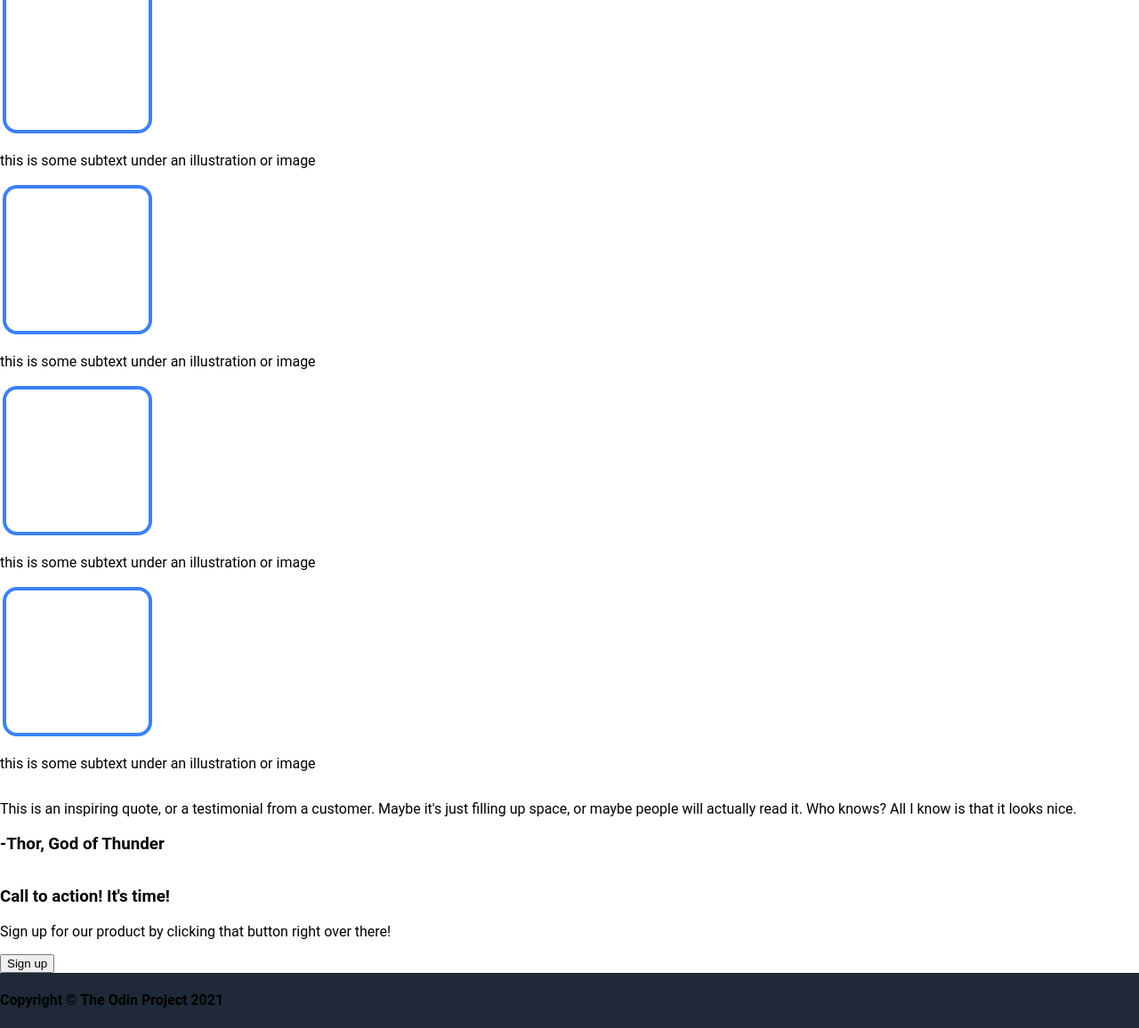
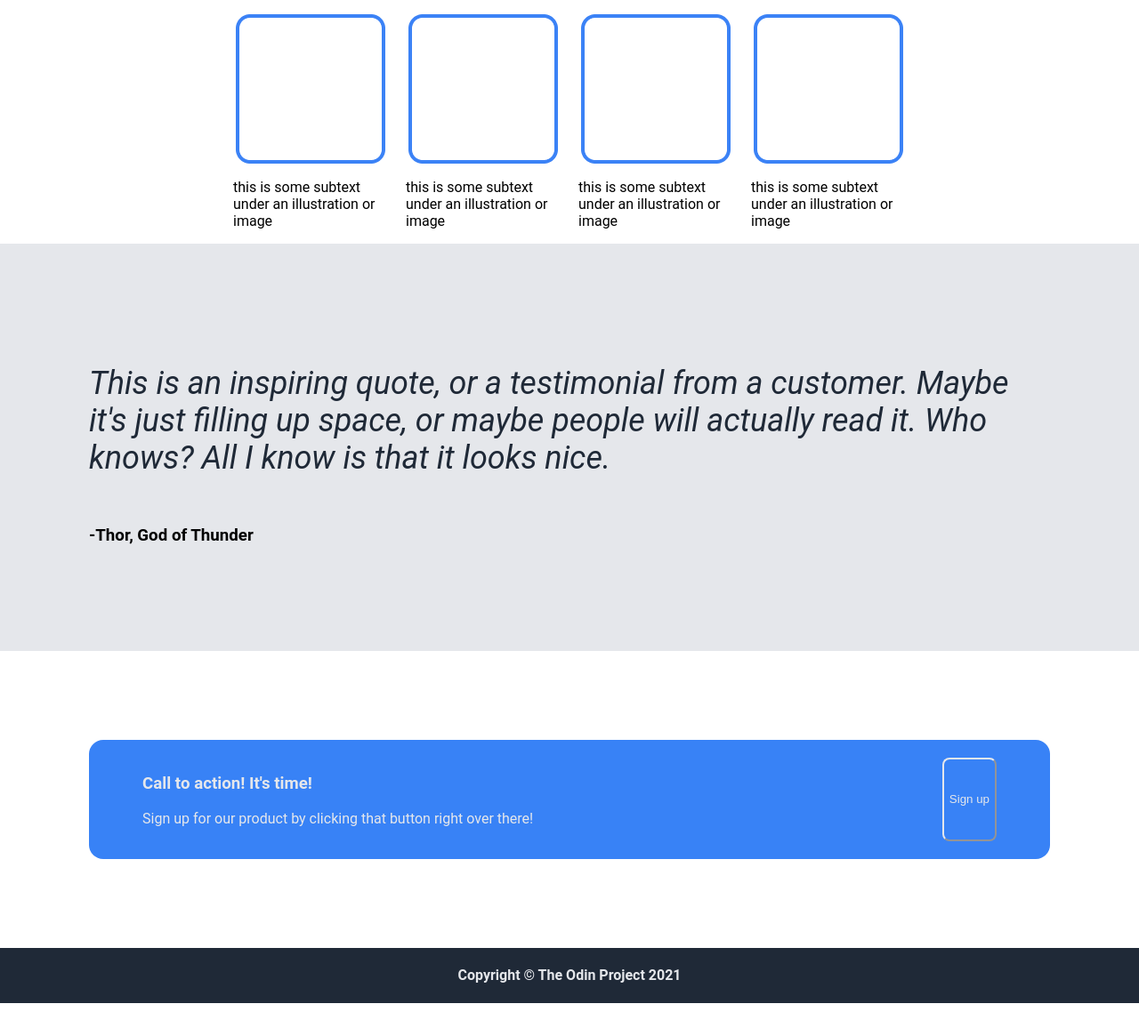
Before and after one commit to kennn1510/landing-page, a plain HTML site: page index.html in a window 1280 px wide. Shown: the part 582-1738 px from the top of the page at 89% size. After the commit the page ends 1710 px from the top, so only its background shows below. Drawn offline with Linux system fonts and the light colour scheme.

Commit message:
Finish my attempt

```diff
--- a/index.html
+++ b/index.html
@@ -40,14 +40,22 @@
     <div class="information">
       <h2>Some random information.</h2>
       <div class="container">
+        <div class="item">
           <img src="./images/empty-blue-frame.png" alt="Empty blue frame" />
           <p>this is some subtext under an illustration or image</p>
+        </div>
+        <div class="item">
           <img src="./images/empty-blue-frame.png" alt="Empty blue frame" />
           <p>this is some subtext under an illustration or image</p>
+        </div>
+        <div class="item">
           <img src="./images/empty-blue-frame.png" alt="Empty blue frame" />
           <p>this is some subtext under an illustration or image</p>
+        </div>
+        <div class="item">
           <img src="./images/empty-blue-frame.png" alt="Empty blue frame" />
           <p>this is some subtext under an illustration or image</p>
+        </div>
       </div>
     </div>
     <div class="quote">
@@ -58,10 +66,16 @@
       </p>
       <h3>-Thor, God of Thunder</h3>
     </div>
+    <div class="call-to-action-section">
       <div class="call-to-action">
+        <div class="left">
           <h3>Call to action! It's time!</h3>
-      <p>Sign up for our product by clicking that button right over there!</p>
+          <p>
+            Sign up for our product by clicking that button right over there!
+          </p>
+        </div>
         <button>Sign up</button>
+      </div>
     </div>
     <footer>
       <h4>Copyright &copy The Odin Project 2021</h4>
--- a/style.css
+++ b/style.css
@@ -39,7 +39,7 @@ a {
   justify-content: space-evenly;
   align-items: center;
   gap: 10px;
-  padding: 16px 16px 100px;
+  padding: 16px 100px 100px;
 }
 
 .hero-text > h1 {
@@ -67,7 +67,72 @@ a {
   height: auto;
 }
 
+.information {
+  display: flex;
+  flex-direction: column;
+  align-items: center;
+  justify-content: center;
+}
+
+.information > h2 {
+  font-size: 36px;
+  color: #1f2937;
+  font-weight: 900;
+}
+
+.container {
+  display: flex;
+  gap: 20px;
+  width: 200px;
+  justify-content: center;
+  align-items: center;
+}
+
+.item {
+  display: flex;
+  flex-direction: column;
+}
+
+.quote {
+  background-color: #e5e7eb;
+  display: flex;
+  flex-direction: column;
+  padding: 100px;
+}
+
+.quote > p {
+  font-size: 36px;
+  font-style: italic;
+  color: #1f2937;
+}
+
+.call-to-action-section {
+  margin: 100px;
+}
+
+.call-to-action {
+  display: flex;
+  justify-content: space-between;
+  padding: 20px 60px;
+  background-color: #3882f6;
+  border-radius: 16px;
+}
+
+.left {
+  color: #e5e7eb;
+}
+
+.call-to-action > button {
+  border-radius: 8px;
+  background-color: #3882f6;
+  border-color: #e5e7eb;
+  color: #e5e7eb;
+}
+
 footer {
   display: flex;
   background-color: #1f2937;
+  color: #e5e7eb;
+  justify-content: center;
+  align-items: center;
 }
```
Lines whose indentation alone changed are shown as unchanged.
